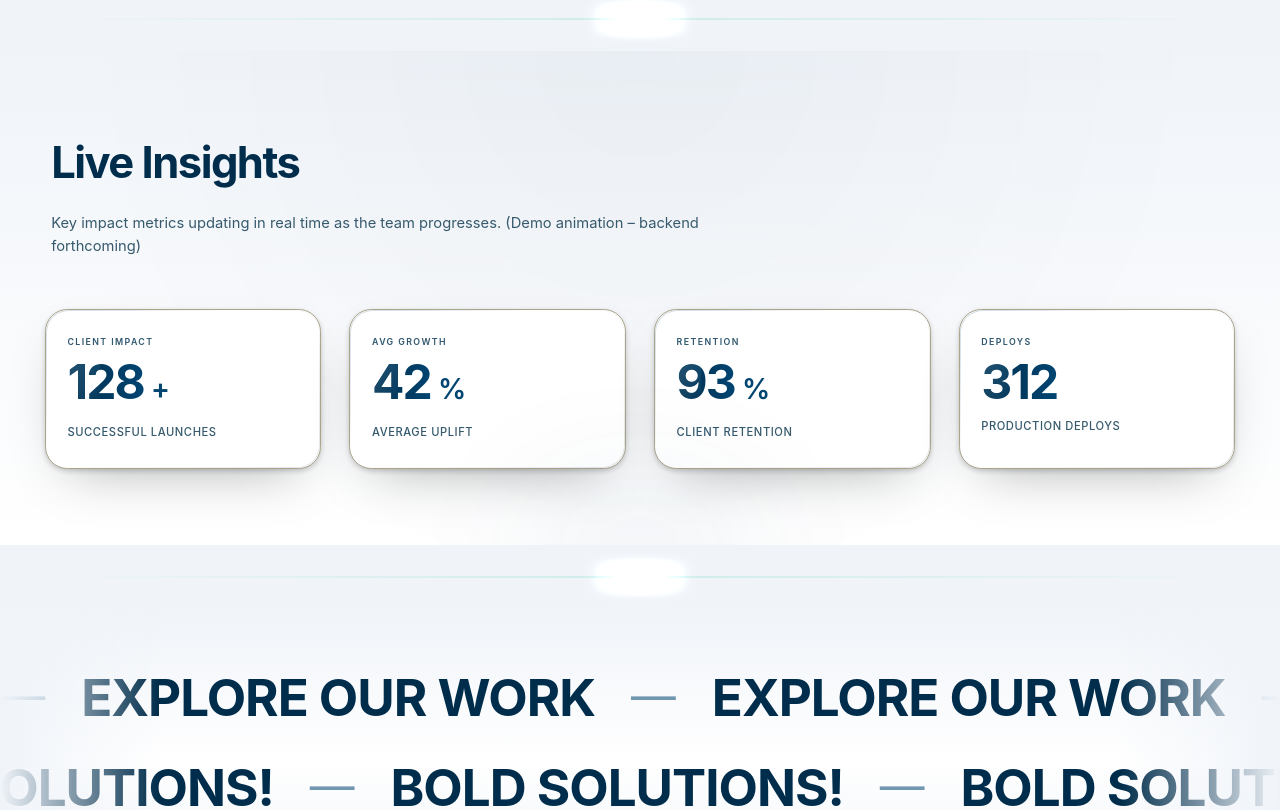
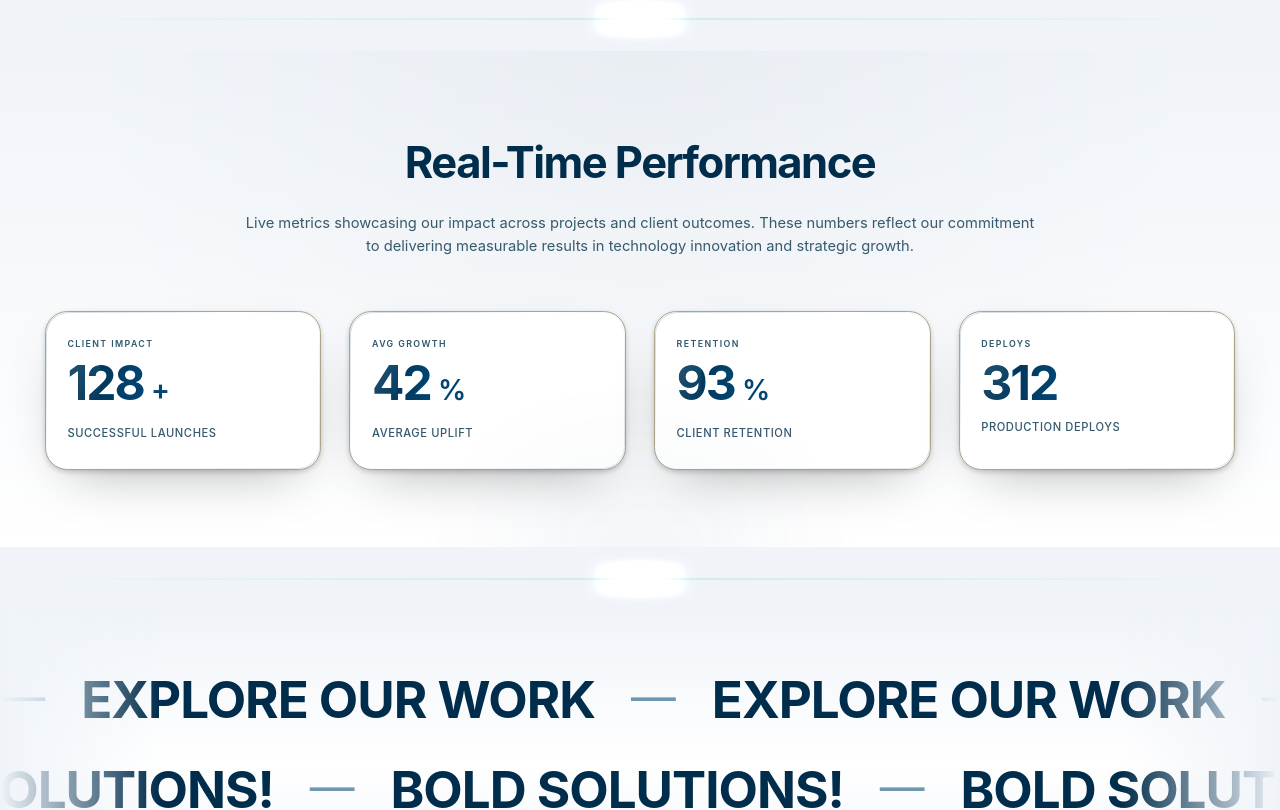
Before and after one commit to karimmenem/ecelyte-react-experiment, a React (Create React App) app: page / in a window 1280 px wide. Shown: the part 1480-2290 px from the top of the page. Built offline with nearby package versions, Linux system fonts and the light colour scheme.

Commit message:
Enhancing Insights section

```diff
--- a/src/components/sections/Insights.js
+++ b/src/components/sections/Insights.js
@@ -46,10 +46,9 @@ const Inner = styled.div`
 `;
 
 const Header = styled.div`
-  display:flex; flex-direction:column; gap:.9rem;
+  display:flex; flex-direction:column; gap:.9rem; text-align: center; align-items: center;
 
   @media (max-width: 768px) {
-    text-align: center;
     gap: .7rem;
   }
 
@@ -71,16 +70,15 @@ const Title = styled.h2`
 `;
 
 const Subtitle = styled.p`
-  margin:0; max-width:720px; font-size:clamp(.8rem,1.15vw,1.05rem); line-height:1.55; color:${({ theme }) => theme.colors.textMedium};
+  margin:0; max-width:800px; font-size:clamp(.85rem,1.15vw,1.1rem); line-height:1.6; color:${({ theme }) => theme.colors.textMedium}; text-align: center;
 
   @media (max-width: 768px) {
-    font-size: clamp(.85rem, 1.2vw, 1rem);
-    margin: 0 auto;
-    max-width: 600px;
+    font-size: clamp(.9rem, 1.2vw, 1.05rem);
+    max-width: 650px;
   }
 
   @media (max-width: 480px) {
-    font-size: clamp(.8rem, 1.5vw, .95rem);
+    font-size: clamp(.85rem, 1.5vw, 1rem);
     max-width: 100%;
   }
 `;
--- a/src/contexts/LanguageContext.js
+++ b/src/contexts/LanguageContext.js
@@ -32,8 +32,8 @@ const translations = {
       }
     },
     insights: {
-      title: 'Live Insights',
-      subtitle: 'Key impact metrics updating in real time as the team progresses. (Demo animation – backend forthcoming)',
+      title: 'Real-Time Performance',
+      subtitle: 'Live metrics showcasing our impact across projects and client outcomes. These numbers reflect our commitment to delivering measurable results in technology innovation and strategic growth.',
       labels: { impact: 'Client Impact', growth: 'Avg Growth', retention: 'Retention', deploys: 'Deploys' },
       descriptions: { impact: 'Successful launches', growth: 'Average uplift', retention: 'Client retention', deploys: 'Production deploys' }
     },
```
